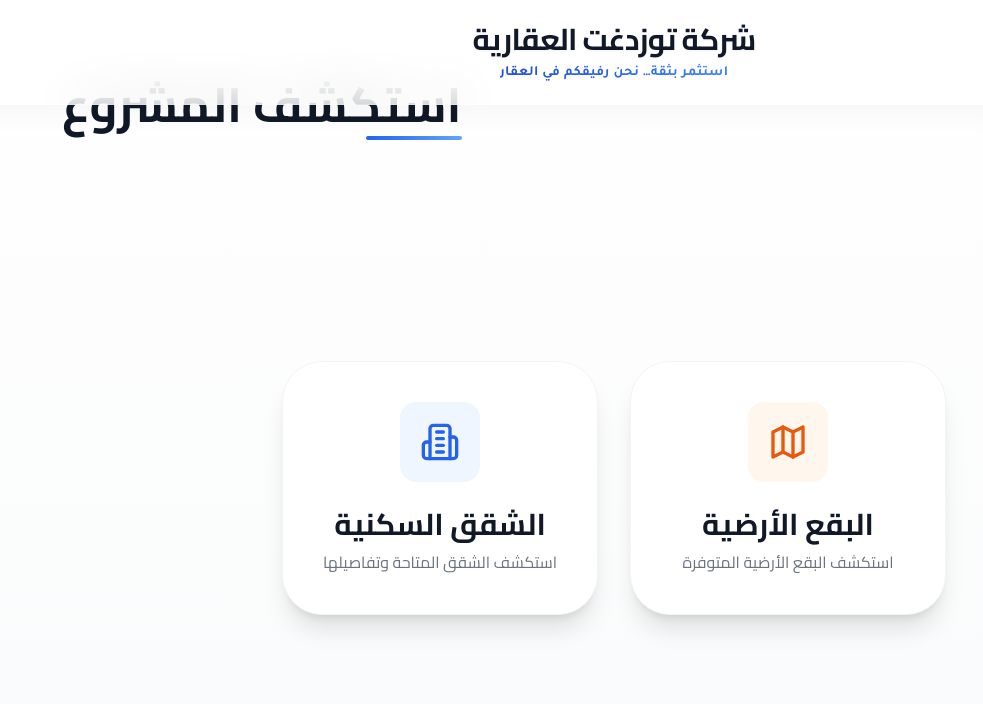
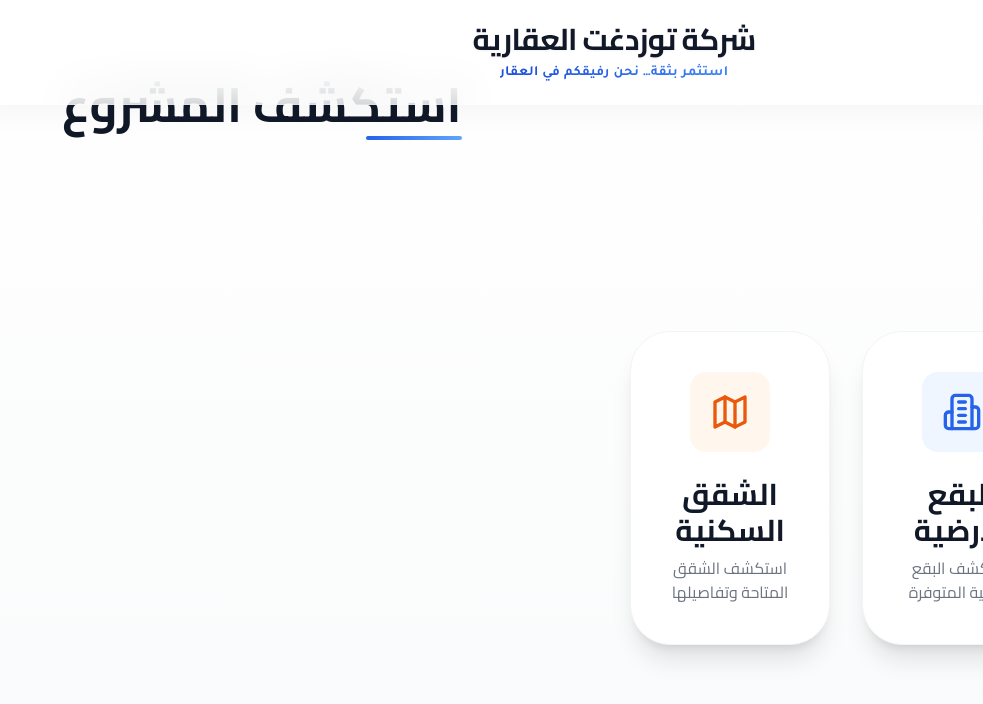
Before and after one commit to aminexmohamed69-dot/khadamat, a React (Vite) app: page / in a window 1280 px wide. Both pictures are taken after a click on the button "تحقق". Shown: the part 105-809 px from the top of the page, without its empty margins (297-1280 px from the left). Built offline with nearby package versions, Linux system fonts and the light colour scheme.

Commit message:
Fix card name scramble and refine architecture slider arrows

```diff
--- a/src/components/ArchitectureTab.tsx
+++ b/src/components/ArchitectureTab.tsx
@@ -36,21 +36,21 @@ export default function ArchitectureTab() {
         </div>
 
         {/* Navigation Arrows */}
-        <div className="absolute inset-0 flex items-center justify-between px-4 md:px-8 opacity-0 group-hover:opacity-100 transition-opacity duration-300 pointer-events-none">
+        <div className="absolute inset-0 flex items-center justify-between px-2 md:px-8 pointer-events-none">
           <button
             onClick={handlePrev}
-            className="pointer-events-auto w-12 h-12 md:w-14 md:h-14 bg-white/90 backdrop-blur-md rounded-full flex items-center justify-center text-gray-900 shadow-xl hover:bg-white hover:scale-110 active:scale-95 transition-all"
+            className="pointer-events-auto w-10 h-10 md:w-14 md:h-14 bg-white/80 md:bg-white/90 backdrop-blur-md rounded-full flex items-center justify-center text-gray-900 shadow-xl hover:bg-white hover:scale-110 active:scale-95 transition-all opacity-100 md:opacity-0 group-hover:opacity-100 border border-gray-100/50"
             aria-label="Previous image"
           >
-            <ChevronLeft size={28} />
+            <ChevronLeft size={24} className="md:w-7 md:h-7" />
           </button>
 
           <button
             onClick={handleNext}
-            className="pointer-events-auto w-12 h-12 md:w-14 md:h-14 bg-white/90 backdrop-blur-md rounded-full flex items-center justify-center text-gray-900 shadow-xl hover:bg-white hover:scale-110 active:scale-95 transition-all"
+            className="pointer-events-auto w-10 h-10 md:w-14 md:h-14 bg-white/80 md:bg-white/90 backdrop-blur-md rounded-full flex items-center justify-center text-gray-900 shadow-xl hover:bg-white hover:scale-110 active:scale-95 transition-all opacity-100 md:opacity-0 group-hover:opacity-100 border border-gray-100/50"
             aria-label="Next image"
           >
-            <ChevronRight size={28} />
+            <ChevronRight size={24} className="md:w-7 md:h-7" />
           </button>
         </div>
 
--- a/src/components/MainOptions.tsx
+++ b/src/components/MainOptions.tsx
@@ -7,9 +7,29 @@ interface MainOptionsProps {
 export default function MainOptions({ onSelect }: MainOptionsProps) {
   return (
     <div className="grid md:grid-cols-2 gap-8 max-w-4xl mx-auto py-12">
-      {/* Land Plots Card */}
+    <div className="grid md:grid-cols-2 gap-8 max-w-4xl mx-auto py-12">
+      {/* Blue Card - Land Plots (Scrambled as per request) */}
       <button
         onClick={() => onSelect('land')}
+        className="group relative bg-white p-10 rounded-[2.5rem] shadow-xl hover:shadow-2xl transition-all duration-500 border border-gray-100 flex flex-col items-center gap-6 overflow-hidden"
+      >
+        <div className="absolute inset-0 bg-gradient-to-br from-blue-50 to-transparent opacity-0 group-hover:opacity-100 transition-opacity duration-500"></div>
+
+        <div className="w-20 h-20 bg-blue-50 rounded-2xl flex items-center justify-center text-blue-600 group-hover:scale-110 transition-transform duration-500 z-10">
+          <Building2 size={40} />
+        </div>
+
+        <div className="text-center z-10">
+          <h3 className="text-3xl font-bold text-gray-900 mb-2">البقع الأرضية</h3>
+          <p className="text-gray-500">استكشف البقع الأرضية المتوفرة</p>
+        </div>
+
+        <div className="absolute bottom-0 left-0 right-0 h-1.5 bg-blue-600 transform scale-x-0 group-hover:scale-x-100 transition-transform duration-500 origin-center"></div>
+      </button>
+
+      {/* Orange Card - Residential Apartments (Scrambled as per request) */}
+      <button
+        onClick={() => onSelect('apartments')}
         className="group relative bg-white p-10 rounded-[2.5rem] shadow-xl hover:shadow-2xl transition-all duration-500 border border-gray-100 flex flex-col items-center gap-6 overflow-hidden"
       >
         <div className="absolute inset-0 bg-gradient-to-br from-orange-50 to-transparent opacity-0 group-hover:opacity-100 transition-opacity duration-500"></div>
@@ -19,31 +39,13 @@ export default function MainOptions({ onSelect }: MainOptionsProps) {
         </div>
 
         <div className="text-center z-10">
-          <h3 className="text-3xl font-bold text-gray-900 mb-2">البقع الأرضية</h3>
-          <p className="text-gray-500">استكشف البقع الأرضية المتوفرة</p>
+          <h3 className="text-3xl font-bold text-gray-900 mb-2">الشقق السكنية</h3>
+          <p className="text-gray-500">استكشف الشقق المتاحة وتفاصيلها</p>
         </div>
 
         <div className="absolute bottom-0 left-0 right-0 h-1.5 bg-orange-600 transform scale-x-0 group-hover:scale-x-100 transition-transform duration-500 origin-center"></div>
       </button>
-
-      {/* Apartments Card */}
-      <button
-        onClick={() => onSelect('apartments')}
-        className="group relative bg-white p-10 rounded-[2.5rem] shadow-xl hover:shadow-2xl transition-all duration-500 border border-gray-100 flex flex-col items-center gap-6 overflow-hidden"
-      >
-        <div className="absolute inset-0 bg-gradient-to-br from-blue-50 to-transparent opacity-0 group-hover:opacity-100 transition-opacity duration-500"></div>
-
-        <div className="w-20 h-20 bg-blue-50 rounded-2xl flex items-center justify-center text-blue-600 group-hover:scale-110 transition-transform duration-500 z-10">
-          <Building2 size={40} />
-        </div>
-
-        <div className="text-center z-10">
-          <h3 className="text-3xl font-bold text-gray-900 mb-2">الشقق السكنية</h3>
-          <p className="text-gray-500">استكشف الشقق المتاحة وتفاصيلها</p>
-        </div>
-
-        <div className="absolute bottom-0 left-0 right-0 h-1.5 bg-blue-600 transform scale-x-0 group-hover:scale-x-100 transition-transform duration-500 origin-center"></div>
-      </button>
+    </div>
     </div>
   );
 }
```
